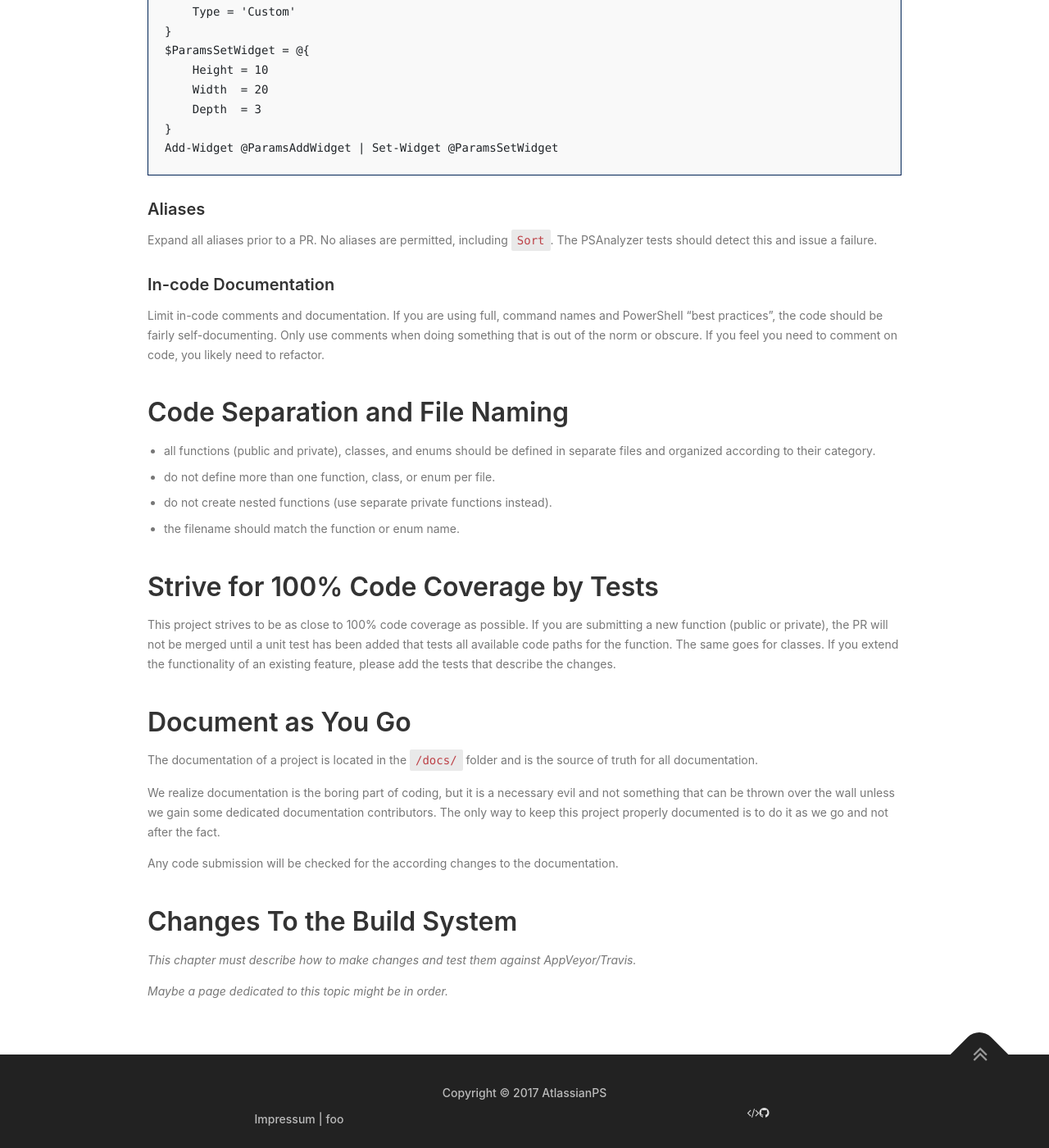
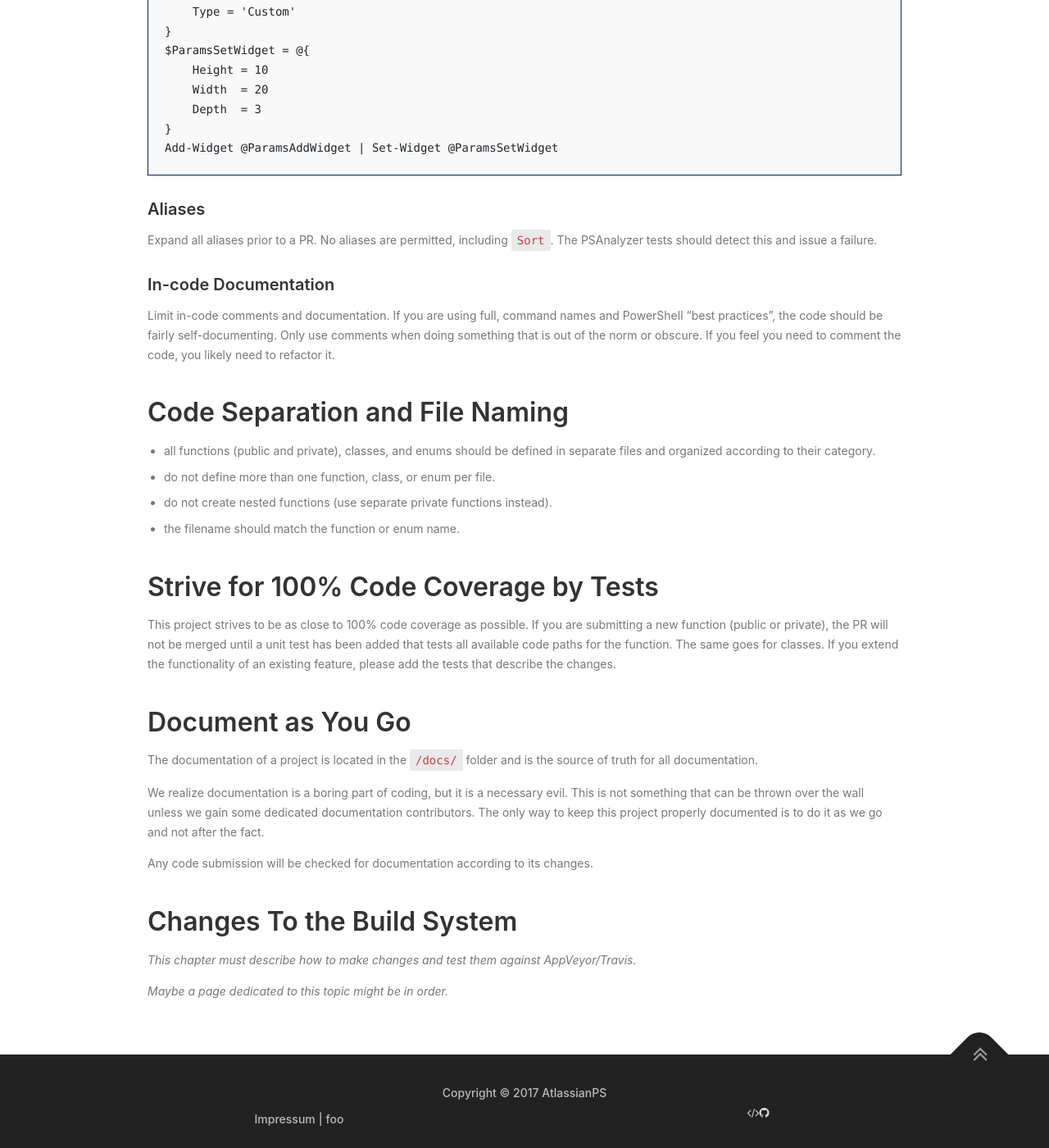
Before and after one commit to AtlassianPS/AtlassianPS.github.io, a Jekyll site: the page built from docs/Contributing/our-guidelines.md, in a window 1280 px wide and 1400 px high, scrolled down 2106 px. Shown: the whole window at 82% size. Built offline with Jekyll 4.4.1, drawn with Linux system fonts in a browser that asks for light colours; nearby versions of some CDN libraries; comment, search, counter and statistics services are not loaded; our own code applies the rules of GitHub Pages for plain Markdown files; some of the changed text lies outside the part shown.

Commit message:
Update our-guidelines.md

```diff
--- a/docs/Contributing/our-guidelines.md
+++ b/docs/Contributing/our-guidelines.md
@@ -25,7 +25,7 @@
 ### Formatting
 
 All code must be properly formatted for a Pull Request (PR) to be merged.
-For examples of the formatting, take a look around the public functions of the projects.
+For examples of formatting, take a look around the public functions of the projects.
 
 If you are using VS Code, the project is already configured to help you with that.
 
@@ -37,7 +37,7 @@
 ### Variable Naming
 
 The naming convention asks for Pascal Case for all parameters, function nouns, method names, property names, field names, etc.
-Local variable, which are created within the function, should be in Camel Case.
+Local variables created within a function should be in Camel Case.
 
 Example:
 
@@ -58,7 +58,7 @@
 
 ### Function Naming
 
-Functions should use proper `Verb-Noun` names even on private functions
+Functions should use proper `Verb-Noun` names even for private functions
 and only use [Approved Verbs](https://msdn.microsoft.com/en-us/library/ms714428(v=vs.85).aspx).
 
 ### Splatting
@@ -100,7 +100,7 @@
 Limit in-code comments and documentation.
 If you are using full, command names and PowerShell "best practices", the code should be fairly self-documenting.
 Only use comments when doing something that is out of the norm or obscure.
-If you feel you need to comment on code, you likely need to refactor.
+If you feel you need to comment the code, you likely need to refactor it.
 
 ## Code Separation and File Naming
 
@@ -120,10 +120,10 @@
 
 The documentation of a project is located in the `/docs/` folder and is the source of truth for all documentation.
 
-We realize documentation is the boring part of coding, but it is a necessary evil and not something that can be thrown over the wall unless we gain some dedicated documentation contributors.
+We realize documentation is a boring part of coding, but it is a necessary evil. This is not something that can be thrown over the wall unless we gain some dedicated documentation contributors.
 The only way to keep this project properly documented is to do it as we go and not after the fact.
 
-Any code submission will be checked for the according changes to the documentation.
+Any code submission will be checked for documentation according to its changes.
 
 ## Changes To the Build System
 
```
